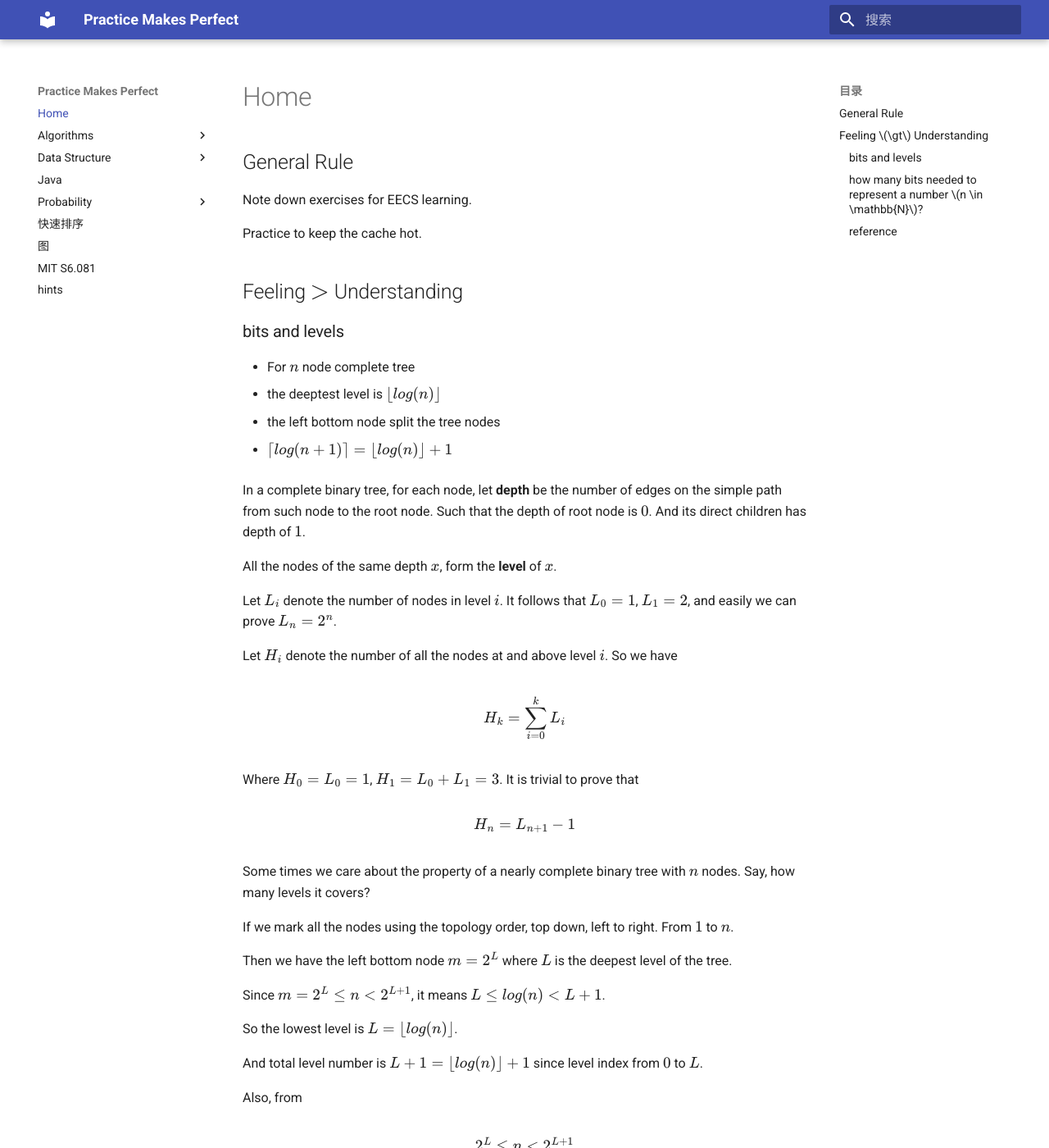
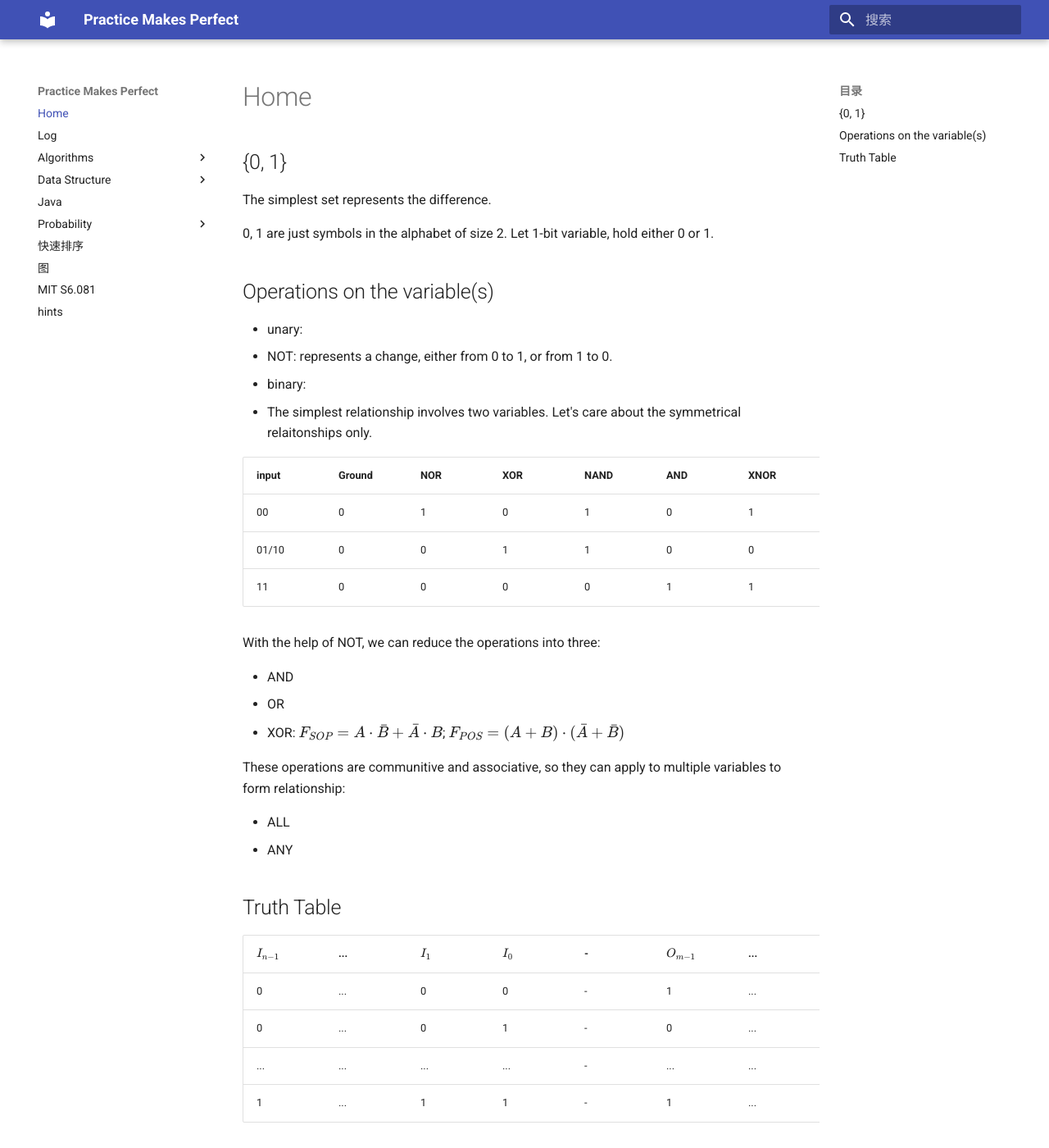
Before and after one commit to eecsmap/practice, an MkDocs documentation site: the page built from docs/index.md, in a window 1280 px wide and 1400 px high. Shown: the whole window at 82% size. Built offline with MkDocs 1.6.1 and Material for MkDocs 9.7.7, drawn with Linux system fonts in a browser that asks for light colours; some of the changed text lies outside the part shown.

Commit message:
update homepage

```diff
--- a/docs/index.md
+++ b/docs/index.md
@@ -1,105 +1,46 @@
+## {0, 1}
+The simplest set represents the difference.
 
-## General Rule
+0, 1 are just symbols in the alphabet of size 2.
+Let 1-bit variable, hold either 0 or 1.
 
-Note down exercises for EECS learning.
+## Operations on the variable(s)
+- unary:
+  - NOT: represents a change, either from 0 to 1, or from 1 to 0.
+- binary:
+  - The simplest relationship involves two variables. Let's care about the symmetrical relaitonships only.
 
-Practice to keep the cache hot.
+| input | Ground | NOR | XOR | NAND | AND | XNOR | OR | VC |
+| ----- | - | - | - | - | - | - | - | - |
+|    00 | 0 | 1 | 0 | 1 | 0 | 1 | 0 | 1 |
+| 01/10 | 0 | 0 | 1 | 1 | 0 | 0 | 1 | 1 |
+|    11 | 0 | 0 | 0 | 0 | 1 | 1 | 1 | 1 |
 
-## Feeling $\gt$ Understanding
+With the help of NOT, we can reduce the operations into three:
 
-### bits and levels
+- AND
+- OR
+- XOR: $F_{SOP} = A\cdot\bar{B} + \bar{A}\cdot B$; $F_{POS} = (A+B)\cdot(\bar{A} + \bar{B})$
 
-* For $n$ node complete tree
-  * the deeptest level is $\lfloor log(n) \rfloor$
-  * the left bottom node split the tree nodes
+These operations are communitive and associative, so they can apply to multiple variables to form relationship:
 
-- $\lceil log(n + 1) \rceil = \lfloor log(n) \rfloor + 1$
+- ALL
+- ANY
 
-In a complete binary tree, for each node, let __depth__ be the number of edges on the simple path from such node to the root node. Such that the depth of root node is $0$. And its direct children has depth of $1$.
-
-All the nodes of the same depth $x$, form the __level__ of $x$.
-
-Let $L_i$ denote the number of nodes in level $i$. It follows that $L_0 = 1$, $L_1 = 2$, and easily we can prove $L_n = 2^n$.
-
-Let $H_i$ denote the number of all the nodes at and above level $i$. So we have
-
-$$H_k = \sum_{i = 0}^{k} L_i$$
-
-Where $H_0 = L_0 = 1$, $H_1 = L_0 + L_1 = 3$. It is trivial to prove that
-
-$$H_n = L_{n + 1} - 1$$
-
-Some times we care about the property of a nearly complete binary tree with $n$ nodes. Say, how many levels it covers?
-
-If we mark all the nodes using the topology order, top down, left to right. From $1$ to $n$.
-
-Then we have the left bottom node $m = 2^L$ where $L$ is the deepest level of the tree.
-
-Since $m = 2^L \leq n < 2^{L+1}$, it means $L \leq log(n) < L+1$.
-
-So the lowest level is $L = \lfloor log(n) \rfloor$.
-
-And total level number is $L + 1 = \lfloor log(n) \rfloor + 1$ since level index from $0$ to $L$.
-
-Also, from
-
-$$2^L \leq n < 2^{L+1}$$
-
-we have
-
-$$
-\begin{array}{l}
-2^L < n + 1 \leq 2^{L+1} \\
-L < log(n + 1) \leq L+1 \\
-\lceil log(n + 1) \rceil = L + 1
-\end{array}
-$$
-
-So the total number of levels is
-
-$$\lceil log(n + 1) \rceil = \lfloor log(n) \rfloor + 1$$
+## Truth Table
 
 
-### how many bits needed to represent a number $n \in \mathbb{N}$?
+| $I_{n-1}$ | ... | $I_1$ | $I_0$ |-| $O_{m-1}$ | ... | $O_1$ | $O_0$ |
+| --------- | --- | ----- | ----- |-| --------- | --- | ----- | ----- |
+|         0 | ... |     0 |     0 |-|         1 | ... |     0 |     1 |
+|         0 | ... |     0 |     1 |-|         0 | ... |     1 |     1 |
+|       ... | ... |   ... |   ... |-|       ... | ... |   ... |   ... |
+|         1 | ... |     1 |     1 |-|         1 | ... |     1 |     0 |
 
-| number | binary | #bits |
-| ----------- | ----------- | ----------- |
-| 0 | 0 | 1 |
-| 1 | 1 | 1 |
-| 2 | 10 | 2 |
-| 3 | 11 | 2 |
-| 4 | 100 | 3 |
-| 5 | 101 | 3 |
-| 6 | 110 | 3 |
-| 7 | 111 | 3 |
-| 8 | 1000 | 4 |
-| 9 | 1001 | 4 |
+Every $O_j$ for $j \in \{0, 1, \cdots, m-1\}$, is a function of $\{I_{0},I_{1},\cdots,I_{n-1}\}$,
+which can be represented as POS or SOP.
 
-$$\lceil log(n + 1) \rceil$$
+- Think SOP as `any of the possible 1 filters work`
+- Think POS as `all the 0 filters failed`
 
-If a number $n$ needs $k$ bits to represent, then its binary string can be written as $1x_{k-1}\ldots x_1$. Whenever we divide it by $2$, the binary string shift to right by one bit. After $k-1$ times of shift, it turns out to be $1$.
-
-Apparently
-
-$$2^{k-1} \leq n < 2^k$$
-
-So we have:
-$$k - 1 \leq log(n) < k$$
-
-$$k = \lfloor log(n) \rfloor + 1$$
-
-Or:
-
-$$k = \lceil log(n+1) \rceil$$
-
-
-Since the binary string is actually the path from root to node n (index from 1). Bit string $1x_1x_2\ldots x_{k-1}$. Root node means the leading $1$, for every level $i$, if $x_i$ is $0$ then go left, otherwise go right. Eventually you will reach node $n$ at level $k-1$, including the leading $1$ which represented by root node, there are $k$ levels / bits involved.
-
-So, these two questions are equivalent:
-
-- n nodes complete binary tree: how many levels
-- n's binary format: how many bits
-
---8<--
-included.md
---8<--
+##
--- /dev/null
+++ b/docs/log.md
@@ -0,0 +1,105 @@
+
+## General Rule
+
+Note down exercises for EECS learning.
+
+Practice to keep the cache hot.
+
+## Feeling $\gt$ Understanding
+
+### bits and levels
+
+* For $n$ node complete tree
+  * the deeptest level is $\lfloor log(n) \rfloor$
+  * the left bottom node split the tree nodes
+
+- $\lceil log(n + 1) \rceil = \lfloor log(n) \rfloor + 1$
+
+In a complete binary tree, for each node, let __depth__ be the number of edges on the simple path from such node to the root node. Such that the depth of root node is $0$. And its direct children has depth of $1$.
+
+All the nodes of the same depth $x$, form the __level__ of $x$.
+
+Let $L_i$ denote the number of nodes in level $i$. It follows that $L_0 = 1$, $L_1 = 2$, and easily we can prove $L_n = 2^n$.
+
+Let $H_i$ denote the number of all the nodes at and above level $i$. So we have
+
+$$H_k = \sum_{i = 0}^{k} L_i$$
+
+Where $H_0 = L_0 = 1$, $H_1 = L_0 + L_1 = 3$. It is trivial to prove that
+
+$$H_n = L_{n + 1} - 1$$
+
+Some times we care about the property of a nearly complete binary tree with $n$ nodes. Say, how many levels it covers?
+
+If we mark all the nodes using the topology order, top down, left to right. From $1$ to $n$.
+
+Then we have the left bottom node $m = 2^L$ where $L$ is the deepest level of the tree.
+
+Since $m = 2^L \leq n < 2^{L+1}$, it means $L \leq log(n) < L+1$.
+
+So the lowest level is $L = \lfloor log(n) \rfloor$.
+
+And total level number is $L + 1 = \lfloor log(n) \rfloor + 1$ since level index from $0$ to $L$.
+
+Also, from
+
+$$2^L \leq n < 2^{L+1}$$
+
+we have
+
+$$
+\begin{array}{l}
+2^L < n + 1 \leq 2^{L+1} \\
+L < log(n + 1) \leq L+1 \\
+\lceil log(n + 1) \rceil = L + 1
+\end{array}
+$$
+
+So the total number of levels is
+
+$$\lceil log(n + 1) \rceil = \lfloor log(n) \rfloor + 1$$
+
+
+### how many bits needed to represent a number $n \in \mathbb{N}$?
+
+| number | binary | #bits |
+| ----------- | ----------- | ----------- |
+| 0 | 0 | 1 |
+| 1 | 1 | 1 |
+| 2 | 10 | 2 |
+| 3 | 11 | 2 |
+| 4 | 100 | 3 |
+| 5 | 101 | 3 |
+| 6 | 110 | 3 |
+| 7 | 111 | 3 |
+| 8 | 1000 | 4 |
+| 9 | 1001 | 4 |
+
+$$\lceil log(n + 1) \rceil$$
+
+If a number $n$ needs $k$ bits to represent, then its binary string can be written as $1x_{k-1}\ldots x_1$. Whenever we divide it by $2$, the binary string shift to right by one bit. After $k-1$ times of shift, it turns out to be $1$.
+
+Apparently
+
+$$2^{k-1} \leq n < 2^k$$
+
+So we have:
+$$k - 1 \leq log(n) < k$$
+
+$$k = \lfloor log(n) \rfloor + 1$$
+
+Or:
+
+$$k = \lceil log(n+1) \rceil$$
+
+
+Since the binary string is actually the path from root to node n (index from 1). Bit string $1x_1x_2\ldots x_{k-1}$. Root node means the leading $1$, for every level $i$, if $x_i$ is $0$ then go left, otherwise go right. Eventually you will reach node $n$ at level $k-1$, including the leading $1$ which represented by root node, there are $k$ levels / bits involved.
+
+So, these two questions are equivalent:
+
+- n nodes complete binary tree: how many levels
+- n's binary format: how many bits
+
+--8<--
+included.md
+--8<--
--- a/mkdocs.yml
+++ b/mkdocs.yml
@@ -23,6 +23,7 @@ extra_javascript:
 
 nav:
   - Home: 'index.md'
+  - Log: 'log.md'
   - Algorithms:
     - 'Big O': 'algorithms/asymptotic_analysis.md'
   - Data Structure:
```
